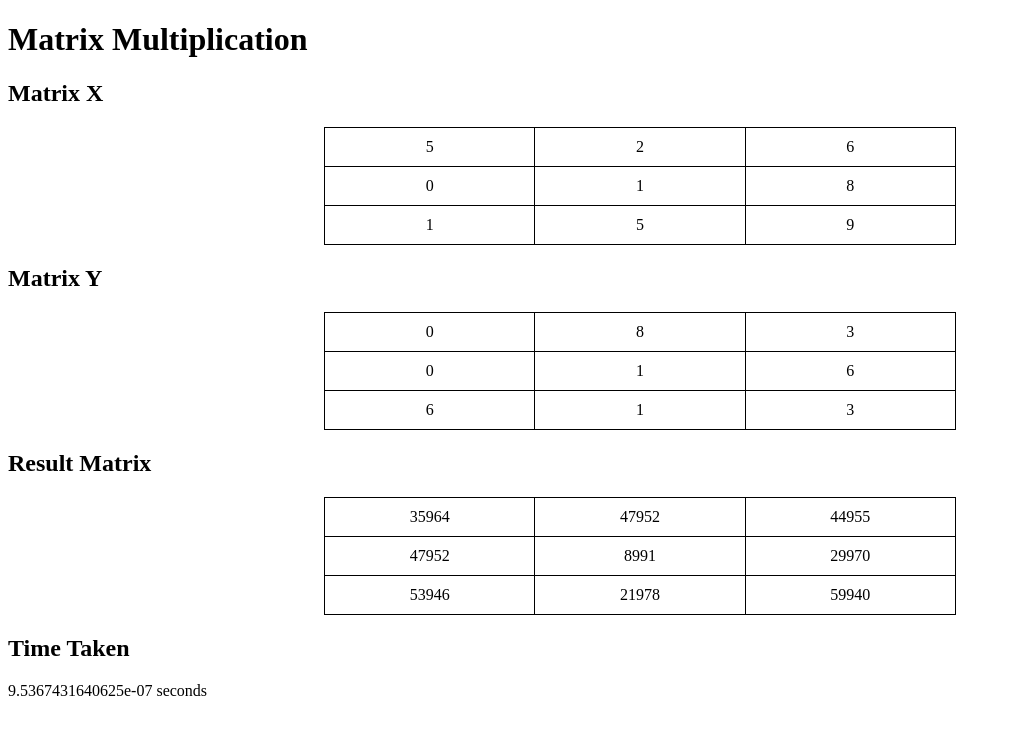
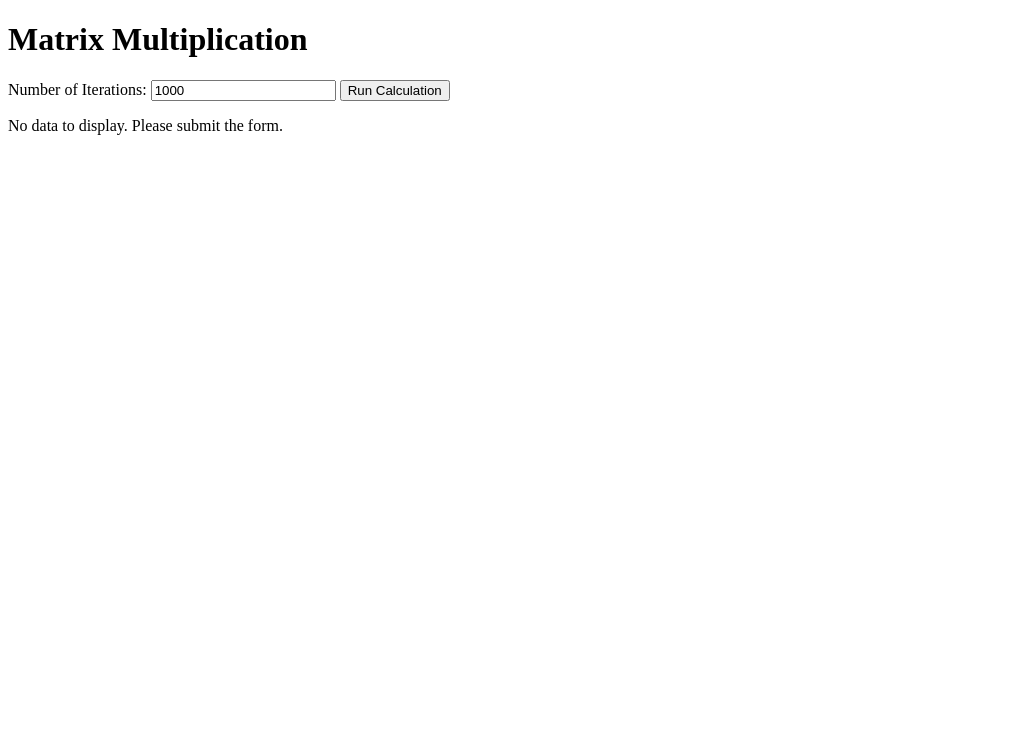
Before and after one commit to benjaminponto/multiprocessing, a Flask app: page / in a window 1280 px wide. Shown: the top 735 px of the page, without its empty margins (0-1011 px from the left). Run offline with Flask 3, Linux system fonts and the light colour scheme.

Commit message:
added button to change iteration size

```diff
--- a/main.py
+++ b/main.py
@@ -1,14 +1,23 @@
-from flask import Flask, render_template
+from flask import Flask, render_template, request
 from multiprocessing import matrix_multiplication
 
 app = Flask(__name__)
 
 
 #home represents default home page with the route
-@app.route('/')
+@app.route('/', methods=['GET', 'POST'])
 def index():
-    X, y, result, time_taken = matrix_multiplication()
-    return render_template('index.html', X=X, y=y, result=result, time_taken=time_taken)
+    if request.method == 'POST':
+        try:
+            iteration = int(request.form['iterations'])
+        except:
+            iteration = 1000 #this will be the default value for i if the user makes an invalid request
+
+        X, y, result, time_taken = matrix_multiplication(iteration)
+        return render_template('index.html', X=X, y=y, result=result, time_taken=time_taken)
+    else:
+         return render_template('index.html', X=None, y=None, result=None, time_taken=None)
+
 
 if __name__ == '__main__':
     app.run(host="0.0.0.0", port=80)
--- a/multiprocessing.py
+++ b/multiprocessing.py
@@ -4,7 +4,7 @@ import random
 
 #THIOS IS THE START OF A NEW BRANCH
 
-def matrix_multiplication():
+def matrix_multiplication(interations):
     #start of the program
     start = time.time()
 
@@ -25,7 +25,7 @@ def matrix_multiplication():
 
 
     #anything more or less than a million iternations is kinda a waste of time.
-    for l in range(1,1000):
+    for l in range(1,interations):
         #interate through the rows of first matrix, x
         for i in range(len(X)):
             #interate through the columns of second matrix, y
@@ -41,6 +41,3 @@ def matrix_multiplication():
 
     #output the amount of time the program ran
     print("Time taken in seconds: ", end-start)
-
-
-print(matrix_multiplication())
--- a/templates/index.html
+++ b/templates/index.html
@@ -11,7 +11,7 @@
             margin: 20px auto;
         }
         table, th, td {
-            border: 1px solid black;
+            border: 1px solid rgb(49, 5, 5);
         }
         th, td {
             padding: 10px;
@@ -25,6 +25,13 @@
 <body>
     <h1>Matrix Multiplication</h1>
 
+    <form method="post">
+        <label for="iterations">Number of Iterations:</label>
+        <input type="number" id="iterations" name="iterations" value="1000" min="1">
+        <button type="submit">Run Calculation</button>
+    </form>
+
+    {% if X is not none %}
         <h2>Matrix X</h2>
         <table>
             {% for row in X %}
@@ -60,5 +67,8 @@
 
         <h2>Time Taken</h2>
         <p>{{ time_taken }} seconds</p>
+    {% else %}
+        <p>No data to display. Please submit the form.</p>
+    {% endif %}
 </body>
 </html>
```
Lines whose indentation alone changed are shown as unchanged.
